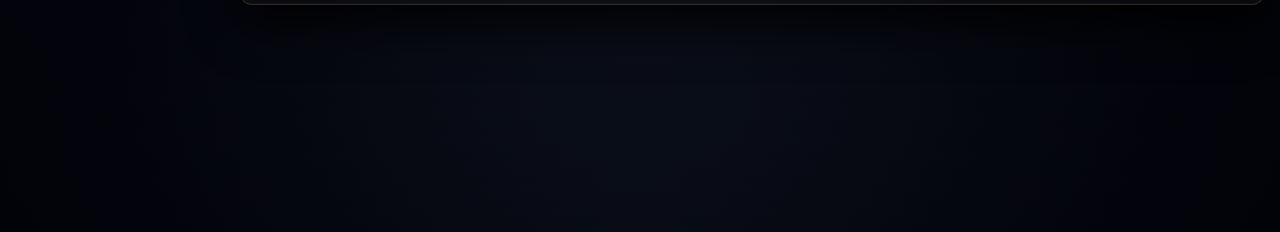
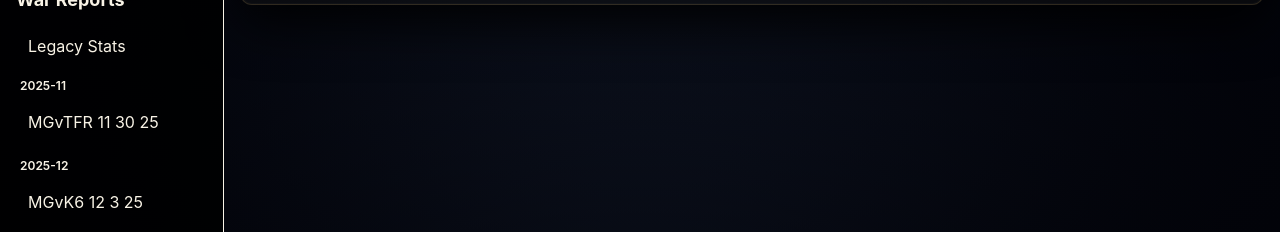
Before and after one commit to JabariWilliams/MG-War-App, a React (Vite) app: page / in a window 1280 px wide. Shown: the part 441-673 px from the top of the page. Built offline with nearby package versions, Linux system fonts and the light colour scheme; grey boxes are pictures that could not be loaded.

Commit message:
panel updates

```diff
--- a/src/components/MobileMenu.tsx
+++ b/src/components/MobileMenu.tsx
@@ -9,6 +9,8 @@ interface MobileMenuProps {
   loadPublicCSV: (file: string) => void;
   view: "overview" | "dashboard" | "analytics" | "player" | "legacy";
   setView: (val: "overview" | "dashboard" | "analytics" | "player" | "legacy") => void;
+
+  selectedWarIsWin?: boolean; // ✅ W/L support
 }
 
 export default function MobileMenu({
@@ -20,10 +22,91 @@ export default function MobileMenu({
   loadPublicCSV,
   view,
   setView,
+  selectedWarIsWin,
 }: MobileMenuProps) {
-
   const formatCSVName = (name: string) =>
     name.replace(".csv", "").replace(/[_-]/g, " ");
+
+  const formatWarTitle = (file: string) => {
+    const base = formatCSVName(file);
+
+    // Only prefix the currently selected war (we actually know its outcome)
+    if (file !== selectedCSV) return base;
+
+    if (selectedWarIsWin === true) return `W - ${base}`;
+    if (selectedWarIsWin === false) return `L - ${base}`;
+
+    return base;
+  };
+
+  // ✅ Parse date from filename format: MGvBH_01-24-26.csv OR MGvBH_02-3-26.csv
+  const parseFileDate = (file: string): Date | null => {
+    const base = file.replace(".csv", "");
+    const m = base.match(/(?:^|[_-])(\d{1,2})-(\d{1,2})-(\d{2})(?:$|[_-])/);
+    if (!m) return null;
+
+    const month = Number(m[1]);
+    const day = Number(m[2]);
+    const yy = Number(m[3]);
+    const year = 2000 + yy;
+
+    if (!month || month < 1 || month > 12 || !day || day < 1 || day > 31) return null;
+
+    return new Date(year, month - 1, day);
+  };
+
+  const getYearMonthKey = (file: string): string | null => {
+    const d = parseFileDate(file);
+    if (!d) return null;
+    const yyyy = String(d.getFullYear());
+    const mm = String(d.getMonth() + 1).padStart(2, "0");
+    return `${yyyy}-${mm}`; // ✅ compressed month format
+  };
+
+  const groupedByMonth = React.useMemo(() => {
+    const map = new Map<string, string[]>();
+    const ungrouped: string[] = [];
+
+    for (const file of csvFiles) {
+      const ym = getYearMonthKey(file);
+      if (!ym) {
+        ungrouped.push(file);
+        continue;
+      }
+      if (!map.has(ym)) map.set(ym, []);
+      map.get(ym)!.push(file);
+    }
+
+    // Sort wars within each month by actual date (then fallback to filename)
+    const compareFiles = (a: string, b: string) => {
+      const da = parseFileDate(a);
+      const db = parseFileDate(b);
+
+      if (da && db) {
+        const diff = da.getTime() - db.getTime();
+        if (diff !== 0) return diff;
+      } else if (da && !db) {
+        return -1;
+      } else if (!da && db) {
+        return 1;
+      }
+
+      return a.localeCompare(b);
+    };
+
+    for (const [k, arr] of map.entries()) {
+      arr.sort(compareFiles);
+      map.set(k, arr);
+    }
+
+    // Month headers sorted earliest -> latest
+    const monthKeys = Array.from(map.keys()).sort((a, b) => a.localeCompare(b));
+
+    // Optional: ungrouped at end
+    ungrouped.sort((a, b) => a.localeCompare(b));
+
+    return { map, monthKeys, ungrouped };
+  }, [csvFiles]);
 
   return (
     <>
@@ -134,8 +217,16 @@ export default function MobileMenu({
             Legacy Stats
           </button>
 
-          {/* CSV LIST */}
-          {csvFiles.map((file) => (
+          {/* ✅ CSV LIST GROUPED BY MONTH (ONLY MONTHS THAT EXIST) */}
+          {groupedByMonth.monthKeys.map((ym) => {
+            const files = groupedByMonth.map.get(ym) || [];
+            return (
+              <div key={ym} className="mb-2">
+                <div className="text-nw-parchment-soft/70 text-xs font-semibold px-1 py-2">
+                  {ym}
+                </div>
+
+                {files.map((file) => (
                   <button
                     key={file}
                     onClick={() => {
@@ -150,9 +241,40 @@ export default function MobileMenu({
                         : "text-nw-parchment-soft"
                     }`}
                   >
-              {formatCSVName(file)}
+                    {formatWarTitle(file)}
                   </button>
                 ))}
+              </div>
+            );
+          })}
+
+          {/* Optional: show files with no detectable MM-DD-YY at the bottom */}
+          {groupedByMonth.ungrouped.length > 0 && (
+            <div className="mt-3">
+              <div className="text-nw-parchment-soft/70 text-xs font-semibold px-1 py-2">
+                Other
+              </div>
+
+              {groupedByMonth.ungrouped.map((file) => (
+                <button
+                  key={file}
+                  onClick={() => {
+                    setSelectedCSV(file);
+                    loadPublicCSV(file);
+                    setView("dashboard");
+                    setMobileMenuOpen(false);
+                  }}
+                  className={`block w-full text-left px-3 py-2 rounded mb-1 ${
+                    selectedCSV === file
+                      ? "bg-nw-gold-soft/20 text-nw-gold-soft"
+                      : "text-nw-parchment-soft"
+                  }`}
+                >
+                  {formatWarTitle(file)}
+                </button>
+              ))}
+            </div>
+          )}
         </div>
       </div>
     </>
--- a/src/components/SideMenu.tsx
+++ b/src/components/SideMenu.tsx
@@ -1,8 +1,6 @@
 import React from "react";
 
-interface MobileMenuProps {
-  mobileMenuOpen: boolean;
-  setMobileMenuOpen: (open: boolean) => void;
+interface SideMenuProps {
   csvFiles: string[];
   selectedCSV: string;
   setSelectedCSV: (val: string) => void;
@@ -10,12 +8,10 @@ interface MobileMenuProps {
   view: "overview" | "dashboard" | "analytics" | "player" | "legacy";
   setView: (val: "overview" | "dashboard" | "analytics" | "player" | "legacy") => void;
 
-  selectedWarIsWin?: boolean; // ✅ added
+  selectedWarIsWin?: boolean; // ✅ W/L support
 }
 
-export default function MobileMenu({
-  mobileMenuOpen,
-  setMobileMenuOpen,
+export default function SideMenu({
   csvFiles,
   selectedCSV,
   setSelectedCSV,
@@ -23,7 +19,7 @@ export default function MobileMenu({
   view,
   setView,
   selectedWarIsWin,
-}: MobileMenuProps) {
+}: SideMenuProps) {
   const formatCSVName = (name: string) =>
     name.replace(".csv", "").replace(/[_-]/g, " ");
 
@@ -39,31 +35,73 @@ export default function MobileMenu({
     return base;
   };
 
+  const parseFileDate = (file: string): Date | null => {
+    const base = file.replace(".csv", "");
+    const m = base.match(/(?:^|[_-])(\d{1,2})-(\d{1,2})-(\d{2})(?:$|[_-])/);
+    if (!m) return null;
+
+    const month = Number(m[1]);
+    const day = Number(m[2]);
+    const yy = Number(m[3]);
+    const year = 2000 + yy;
+
+    if (!month || month < 1 || month > 12 || !day || day < 1 || day > 31) return null;
+
+    return new Date(year, month - 1, day);
+  };
+
+  const getYearMonthKey = (file: string): string | null => {
+    const d = parseFileDate(file);
+    if (!d) return null;
+    const yyyy = String(d.getFullYear());
+    const mm = String(d.getMonth() + 1).padStart(2, "0");
+    return `${yyyy}-${mm}`;
+  };
+
+  const groupedByMonth = React.useMemo(() => {
+    const map = new Map<string, string[]>();
+    const ungrouped: string[] = [];
+
+    for (const file of csvFiles) {
+      const ym = getYearMonthKey(file);
+      if (!ym) {
+        ungrouped.push(file);
+        continue;
+      }
+      if (!map.has(ym)) map.set(ym, []);
+      map.get(ym)!.push(file);
+    }
+
+    const compareFiles = (a: string, b: string) => {
+      const da = parseFileDate(a);
+      const db = parseFileDate(b);
+
+      if (da && db) {
+        const diff = da.getTime() - db.getTime();
+        if (diff !== 0) return diff;
+      } else if (da && !db) {
+        return -1;
+      } else if (!da && db) {
+        return 1;
+      }
+
+      return a.localeCompare(b);
+    };
+
+    for (const [k, arr] of map.entries()) {
+      arr.sort(compareFiles);
+      map.set(k, arr);
+    }
+
+    const monthKeys = Array.from(map.keys()).sort((a, b) => a.localeCompare(b));
+    ungrouped.sort((a, b) => a.localeCompare(b));
+
+    return { map, monthKeys, ungrouped };
+  }, [csvFiles]);
+
   return (
-    <>
-      {/* BACKDROP */}
-      <div
-        className={`fixed inset-0 bg-black/60 backdrop-blur-sm z-40 transition-opacity duration-200 ${
-          mobileMenuOpen ? "opacity-100" : "opacity-0 pointer-events-none"
-        }`}
-        onClick={() => setMobileMenuOpen(false)}
-      />
-
-      {/* SLIDE PANEL */}
-      <div
-        className={`
-          fixed top-0 left-0
-          h-full w-64
-          bg-black/80
-          border-r border-nw-gold/40
-          z-50
-          p-4
-          overflow-y-auto
-          transform transition-transform duration-300
-          ${mobileMenuOpen ? "translate-x-0" : "-translate-x-full"}
-        `}
-        style={{ paddingTop: "80px" }} // 🔥 FIX: ensures menu content is below header
-      >
+    <aside className="hidden md:flex fixed left-0 top-0 h-full w-56 bg-black/80 border-r border-nw-gold/40 z-30 p-4 overflow-y-auto">
+      <div className="w-full" style={{ paddingTop: "80px" }}>
         {/* LOGO */}
         <div className="flex flex-col items-center mb-6 mt-2">
           <img
@@ -86,7 +124,6 @@ export default function MobileMenu({
             onClick={() => {
               setView("overview");
               setSelectedCSV("__none__");
-              setMobileMenuOpen(false);
             }}
             className={`block w-full text-left px-3 py-2 rounded mb-1 ${
               view === "overview"
@@ -100,7 +137,6 @@ export default function MobileMenu({
           <button
             onClick={() => {
               setView("dashboard");
-              setMobileMenuOpen(false);
             }}
             className={`block w-full text-left px-3 py-2 rounded mb-1 ${
               view === "dashboard"
@@ -114,7 +150,6 @@ export default function MobileMenu({
           <button
             onClick={() => {
               setView("analytics");
-              setMobileMenuOpen(false);
             }}
             className={`block w-full text-left px-3 py-2 rounded ${
               view === "analytics"
@@ -137,7 +172,6 @@ export default function MobileMenu({
             onClick={() => {
               setView("legacy");
               setSelectedCSV("__none__");
-              setMobileMenuOpen(false);
             }}
             className={`block w-full text-left px-3 py-2 rounded mb-1 ${
               view === "legacy"
@@ -148,15 +182,22 @@ export default function MobileMenu({
             Legacy Stats
           </button>
 
-          {/* CSV LIST */}
-          {csvFiles.map((file) => (
+          {/* ✅ CSV LIST GROUPED BY MONTH */}
+          {groupedByMonth.monthKeys.map((ym) => {
+            const files = groupedByMonth.map.get(ym) || [];
+            return (
+              <div key={ym} className="mb-2">
+                <div className="text-nw-parchment-soft/70 text-xs font-semibold px-1 py-2">
+                  {ym}
+                </div>
+
+                {files.map((file) => (
                   <button
                     key={file}
                     onClick={() => {
                       setSelectedCSV(file);
                       loadPublicCSV(file);
                       setView("dashboard");
-                setMobileMenuOpen(false);
                     }}
                     className={`block w-full text-left px-3 py-2 rounded mb-1 ${
                       selectedCSV === file
@@ -168,7 +209,36 @@ export default function MobileMenu({
                   </button>
                 ))}
               </div>
+            );
+          })}
+
+          {groupedByMonth.ungrouped.length > 0 && (
+            <div className="mt-3">
+              <div className="text-nw-parchment-soft/70 text-xs font-semibold px-1 py-2">
+                Other
               </div>
-    </>
+
+              {groupedByMonth.ungrouped.map((file) => (
+                <button
+                  key={file}
+                  onClick={() => {
+                    setSelectedCSV(file);
+                    loadPublicCSV(file);
+                    setView("dashboard");
+                  }}
+                  className={`block w-full text-left px-3 py-2 rounded mb-1 ${
+                    selectedCSV === file
+                      ? "bg-nw-gold-soft/20 text-nw-gold-soft"
+                      : "text-nw-parchment-soft"
+                  }`}
+                >
+                  {formatWarTitle(file)}
+                </button>
+              ))}
+            </div>
+          )}
+        </div>
+      </div>
+    </aside>
   );
 }
```
Lines whose indentation alone changed are shown as unchanged.
